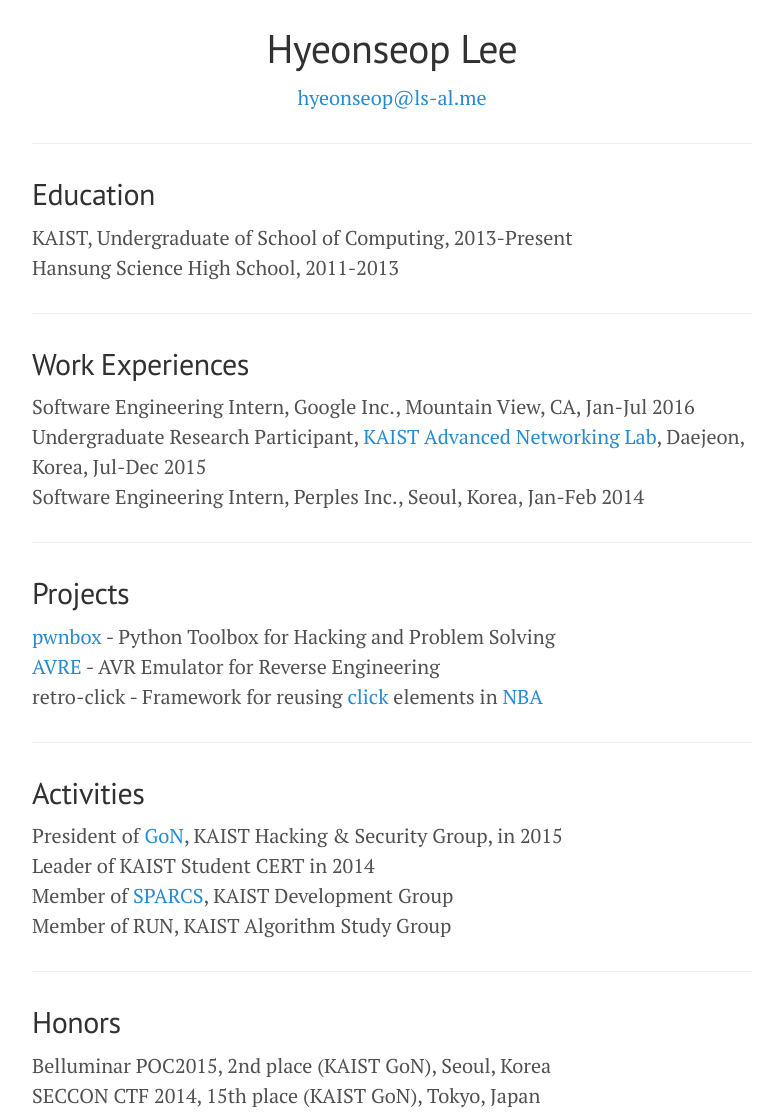
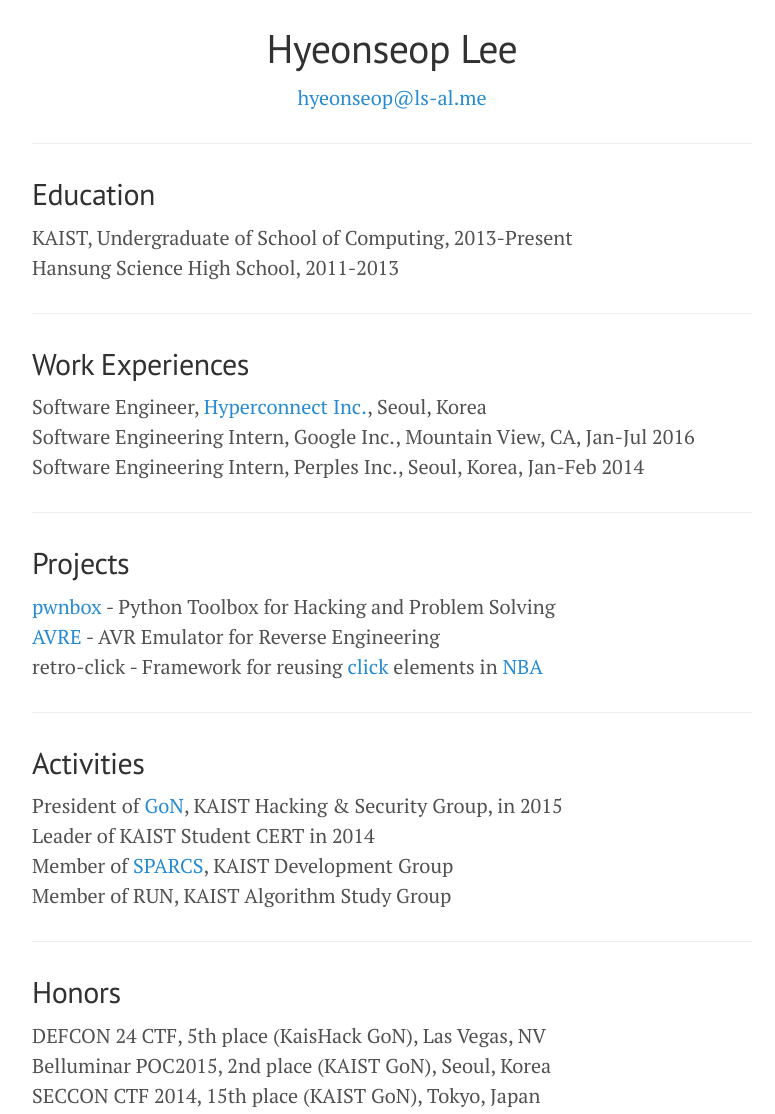
Before and after one commit to protos37/protos37.github.io, a Jekyll site: the page built from about.html, in a window 1280 px wide and 1400 px high, cut to the strip 286-1400 px from the top of the window. Shown: the whole strip, without its empty margins (248-1023 px from the left). Built offline with Jekyll 4.4.1, drawn with Linux system fonts in a browser that asks for light colours.

Commit message:
Update about

```diff
--- a/_data/about.yml
+++ b/_data/about.yml
@@ -4,12 +4,12 @@
     - Hansung Science High School, 2011-2013
 - title: Work Experiences
   items:
+    - Software Engineer, <a href="http://hpcnt.com">Hyperconnect Inc.</a>, Seoul, Korea
     - Software Engineering Intern, Google Inc., Mountain View, CA, Jan-Jul 2016
-    - Undergraduate Research Participant, <a href="http://an.kaist.ac.kr">KAIST Advanced Networking Lab</a>, Daejeon, Korea, Jul-Dec 2015
     - Software Engineering Intern, Perples Inc., Seoul, Korea, Jan-Feb 2014
 - title: Projects
   items:
-    - <a href="https://github.com/protos37/pwnbox">pwnbox</a> - Python Toolbox for Hacking and Problem Solving
+    - <a href="https://github.com/pwnbox/pwnbox">pwnbox</a> - Python Toolbox for Hacking and Problem Solving
     - <a href="https://github.com/protos37/AVRE">AVRE</a> - AVR Emulator for Reverse Engineering
     - retro-click - Framework for reusing <a href="https://github.com/kohler/click">click</a> elements in <a href="https://github.com/ANLAB-KAIST/NBA">NBA</a>
 - title: Activities
@@ -20,6 +20,7 @@
     - Member of RUN, KAIST Algorithm Study Group
 - title: Honors
   items:
+    - DEFCON 24 CTF, 5th place (KaisHack GoN), Las Vegas, NV
     - Belluminar POC2015, 2nd place (KAIST GoN), Seoul, Korea
     - SECCON CTF 2014, 15th place (KAIST GoN), Tokyo, Japan
     - WHITEHAT CONTEST 2014, 2nd place (KAIST GoN), Seoul, Korea
```
